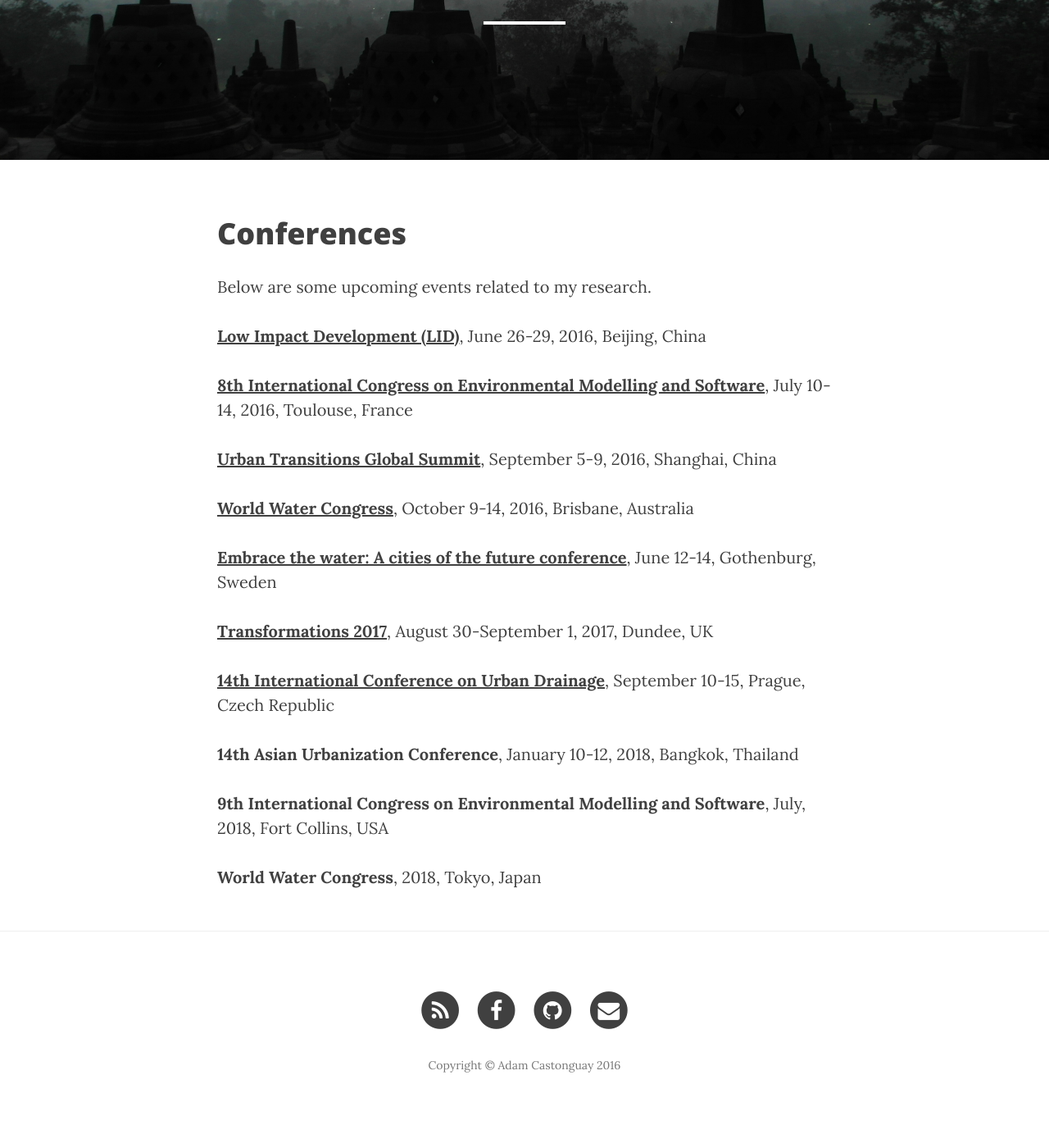
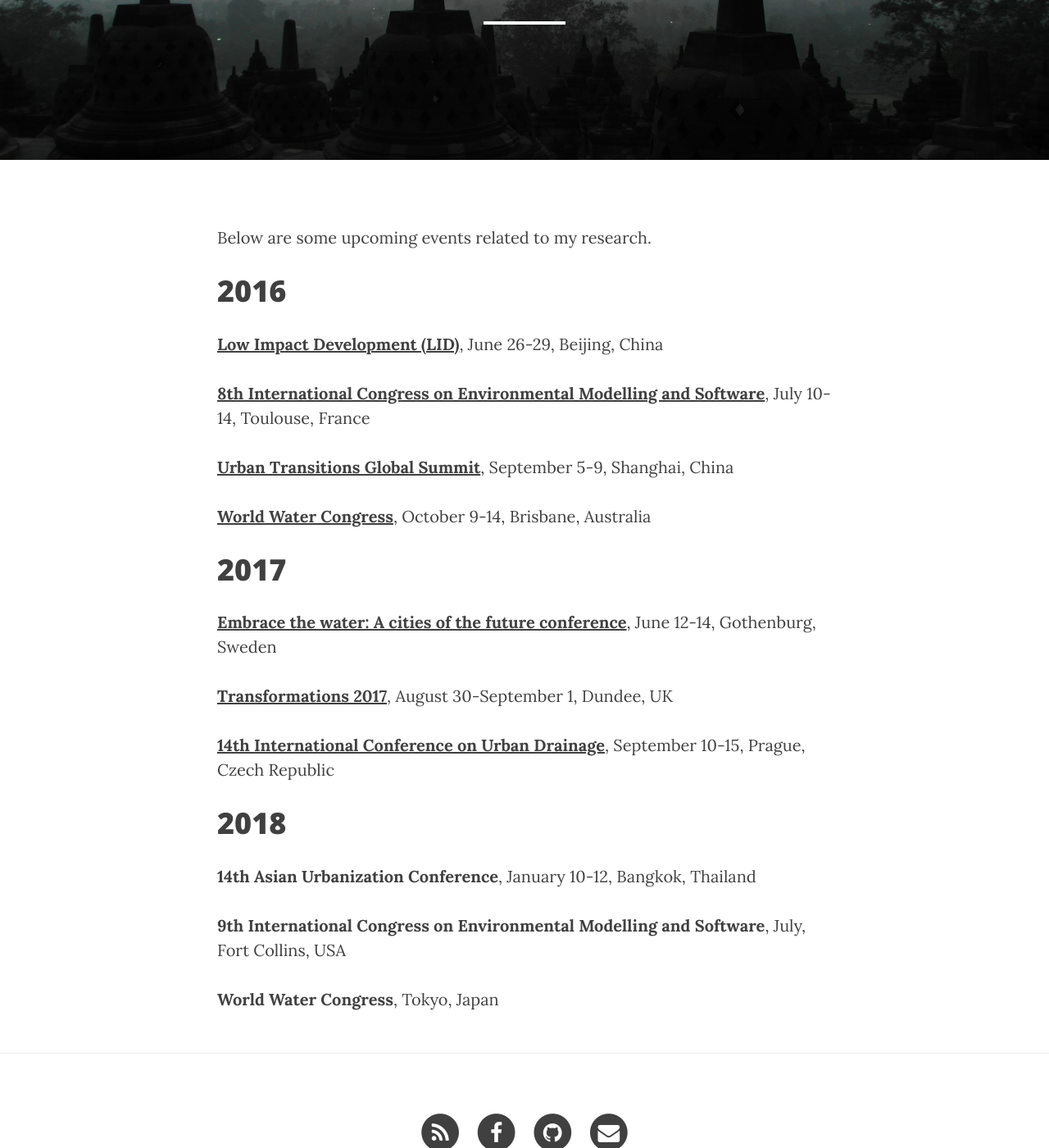
Before and after one commit to accastonguay/previous_website, a Jekyll site: the page built from related_events/index.md, in a window 1280 px wide and 1400 px high, scrolled down 227 px. Shown: the whole window at 82% size. Built offline with Jekyll 4.4.1, drawn with Linux system fonts in a browser that asks for light colours; nearby versions of some CDN libraries; before the commit the page ends 1602 px from its top, so only the background shows below that.

```diff
--- a/related_events/index.md
+++ b/related_events/index.md
@@ -7,27 +7,31 @@
 
 ---
 
-
-# Conferences
-
 Below are some upcoming events related to my research.
 
-**[Low Impact Development (LID)](http://www.lid2016-china.org/en/)**, June 26-29, 2016, Beijing, China
+# 2016
 
-**[8th International Congress on Environmental Modelling and Software](http://www.iemss.org/sites/iemss2016/index.php)**, July 10-14, 2016, Toulouse, France
 
-**[Urban Transitions Global Summit](http://www.urbantransitionsconference.com/)**, September 5-9, 2016, Shanghai, China
+**[Low Impact Development (LID)](http://www.lid2016-china.org/en/)**, June 26-29, Beijing, China
 
-**[World Water Congress](http://www.iwa-network.org/event/world-water-congress-exhibition-2016/)**, October 9-14, 2016, Brisbane, Australia
+**[8th International Congress on Environmental Modelling and Software](http://www.iemss.org/sites/iemss2016/index.php)**, July 10-14, Toulouse, France
+
+**[Urban Transitions Global Summit](http://www.urbantransitionsconference.com/)**, September 5-9, Shanghai, China
+
+**[World Water Congress](http://www.iwa-network.org/event/world-water-congress-exhibition-2016/)**, October 9-14, Brisbane, Australia
+
+# 2017
 
 **[Embrace the water: A cities of the future conference](http://www.embracethewater2017.com/)**, June 12-14, Gothenburg, Sweden
 
-**[Transformations 2017](http://www.transformations2017.org/)**, August 30-September 1, 2017, Dundee, UK
+**[Transformations 2017](http://www.transformations2017.org/)**, August 30-September 1, Dundee, UK
 
 **[14th International Conference on Urban Drainage](http://www.icud2017.org/icud-conference.htm)**, September 10-15, Prague, Czech Republic
 
-**14th Asian Urbanization Conference**, January 10-12, 2018, Bangkok, Thailand
+# 2018
 
-**9th International Congress on Environmental Modelling and Software**, July, 2018, Fort Collins, USA
+**14th Asian Urbanization Conference**, January 10-12, Bangkok, Thailand
 
-**World Water Congress**, 2018, Tokyo, Japan
+**9th International Congress on Environmental Modelling and Software**, July, Fort Collins, USA
+
+**World Water Congress**, Tokyo, Japan
```
